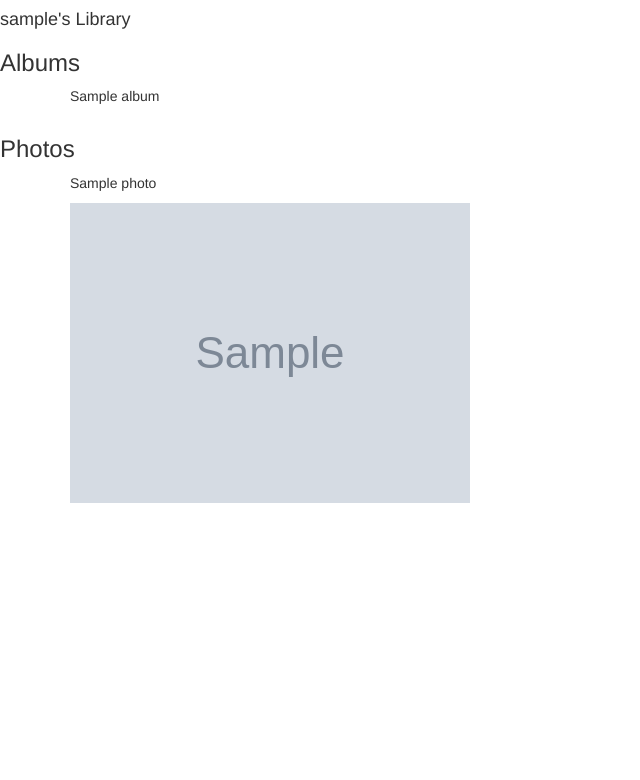
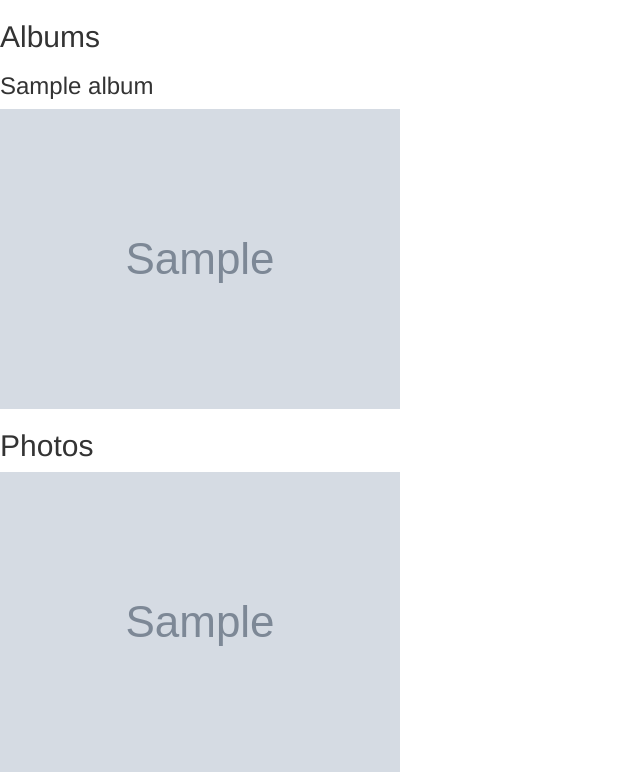
Before and after one commit to flegald/django-imager, a Django app: page /images/library/ in a window 1280 px wide. Shown: the part 20-800 px from the top of the page, without its empty margins (0-640 px from the left). Run offline with Django 3.2, Linux system fonts and the light colour scheme; a user stored in the database is signed in; tables that the repository leaves empty hold one stand-in row (values such as "Sample post"); grey boxes marked "Sample" are stand-in pictures; some libraries are stand-ins or nearby versions.

Commit message:
library/detail album/detail photo all working

```diff
--- a/imagersite/imagersite/settings.py
+++ b/imagersite/imagersite/settings.py
@@ -34,7 +34,7 @@ INSTALLED_APPS = [
     'django.contrib.staticfiles',
     'imager_profile.apps.ImagerProfileConfig',
     'imager_images',
-    'sorl.thumbnail'
+    'easy_thumbnails'
 ]
 
 MIDDLEWARE_CLASSES = [
--- a/imagersite/imagersite/templates/base.html
+++ b/imagersite/imagersite/templates/base.html
@@ -25,7 +25,7 @@
     {% else %}
 
     <a href="/accounts/login/">Log In</a>
-    <a href = 'accounts/register'> | Register</a>
+    <a href = '/accounts/register'> | Register</a>
     <a href = '/'> | Home</a>
 
     {% endif %}
--- a/imagersite/imagersite/templates/library.html
+++ b/imagersite/imagersite/templates/library.html
@@ -6,49 +6,23 @@
 {% endblock %}
 
 {% block content %}
+<h2>Albums</h2>
+    {% for album in albums %}
+        <h3>{{album.title}}</h3>
+        {% thumbnail album.cover.img_file 200x200 upscale as cover %}
+        <a href='/images/album/{{ album.pk }}'>
+            <img src='{{ cover.url }}'>
+        </a>
 
-    <h4>{{user.username}}'s Library</h4>
+    {% endfor %}
 
-    <section class="albums">
-        <h3>Albums</h3>
-        <div class="container">
-            <div class="row">
-                {% for album in user.albums.all %}
-                    <div class="col-sm-3">
-                    <article class="album-info">
-                        <p class="album-title">{{album.title}}</p>
+<h2>Photos</h2>
+    {% for photo in photos %}
+    {% thumbnail photo.img_file 200x200 upscale as image %}
+    <a href='/images/photo/{{ photo.pk }}'>
+        <img src='{{ image.url }}'/>
+    </a>
 
-                        {% thumbnail album.get_cover "200" as img_file %}
-                            <a href="{{album.get_url}}">
-                                <img src="{{img_file.url}}">
-                            </a>
-                            {% empty %}
-                        {% endthumbnail %}
-                    </article>
-                    </div>
-                {% endfor %}
-            </div>
-        </div>
-    </section>
-    <section class="photos">
-        <h3>Photos</h3>
-        <div class="container">
-                <div class="row">
-                    {% for photo in user.photos.all %}
-                        <div class="col-sm-3">
-                            <article class="photo-info">
-                                <p class="photo-title">{{photo.title}}</p>
-                                {% thumbnail photo.img_file "200" as file %}
-                                    <a href="{{photo}}">
-                                        <img src="{{file.url}}">
-                                    </a>
-                                    {% empty %}
-                                    <p>No Photo Found</p>
-                                {% endthumbnail %}
-                            </article>
-                        </div>
-                    {% endfor %}
-            </div>
-        </div>
-    </section>
+    {% endfor %}
+
 {% endblock %}
--- a/imagersite/imagersite/urls.py
+++ b/imagersite/imagersite/urls.py
@@ -13,22 +13,30 @@ Including another URLconf
     1. Import the include() function: from django.conf.urls import url, include
     2. Add a URL to urlpatterns:  url(r'^blog/', include('blog.urls'))
 """
-from django.conf.urls import url, include
+from django.conf.urls import url, include, patterns
 from django.contrib import admin
-from django.views.generic import TemplateView, DetailView
-from .views import home_page, profile_view
+from django.views.generic import DetailView
+from .views import home_page, profile_view, library
 from imager_images.models import Album, Photo
+import settings
 
 
 urlpatterns = [
     url(r'^admin/', admin.site.urls),
     url(r'^$', home_page, name='home_page'),
     url(r'^accounts/', include('registration.backends.hmac.urls')),
-    url(r'^accounts/profile', profile_view, name='profile_view'),
-    url(r'^images/library/$', TemplateView.as_view(template_name="library.html")),
+    url(r'^accounts/profile$', profile_view, name='profile_view'),
+    url(r'^images/library/$', library, name='library'),
 
     url(r'^images/album/(?P<pk>[0-9]+)/$',
-        DetailView.as_view(model=Album, template_name="album.html")),
+        DetailView.as_view(model=Album, template_name="detail_album.html")),
     url(r'^images/photo/(?P<pk>[0-9]+)/$',
-        DetailView.as_view(model=Photo, template_name="photo.html")),
+        DetailView.as_view(model=Photo, template_name="detail_photo.html")),
     ]
+
+if settings.DEBUG:
+    urlpatterns += patterns('',
+        url(r'^media/(?P<path>.*)$',
+            'django.views.static.serve',
+            {'document_root': settings.MEDIA_ROOT, }),
+    )
--- a/imagersite/imagersite/views.py
+++ b/imagersite/imagersite/views.py
@@ -9,7 +9,7 @@ from django.views.generic import TemplateView
 from registration.forms import RegistrationForm
 from django.contrib.auth import authenticate, login
 from registration.backends.hmac.views import RegistrationView
-
+from .settings import MEDIA_ROOT
 from django.contrib.auth.forms import AuthenticationForm
 from imager_images.models import Photo, Album
 from django.contrib.auth.models import User
@@ -29,15 +29,15 @@ def home_page(request):
     })
 
 
-# def library(request):
-#     """Set up library view."""
-#     albums = []
-#     try:
-#         for album in request.user.albums.all():
-#             albums.append(album.cover.url[1:])
-#     except:
-#         albums = "You have no albums."
-#     return render(request, 'library.html', context={'albums': albums})
+def library(request):
+    """Set up library view."""
+    photos = []
+    albums = []
+    for photo in request.user.photos.all():
+        photos.append(photo)
+    for album in request.user.albums.all():
+        albums.append(album)
+    return render(request, 'library.html', context={'photos': photos, 'albums': albums})
 
 
 def profile_view(request):
@@ -46,10 +46,3 @@ def profile_view(request):
         image_count = len(request.user.photos.all())
         album_count = len(request.user.albums.all())
         return render(request, 'profile_view.html', context={'image_count': image_count, 'album_count': album_count})
-
-
-def library(request):
-    albums = []
-    for album in request.user.albums.all():
-        albums.append(album.cover.url[1:])
-    return render(request, 'images/library.html', context={'albums': albums})
```
Also changed, not shown: imagersite/imagersite/templates/detail_album.html (added, +14 -0 lines), imagersite/imagersite/templates/detail_photo.html (added, +7 -0 lines), imagersite/media/img_files/bear.jpg (added), imagersite/media/img_files/bear.jpg.100x200_q85.jpg (added), imagersite/media/img_files/bear.jpg.100x200_q85_upscale.jpg (added), imagersite/media/img_files/bear.jpg.200x200_q85.jpg (added), imagersite/media/img_files/bear.jpg.200x200_q85_upscale.jpg (added), imagersite/media/img_files/bear.jpg.300x300_q85_upscale.jpg (added).
